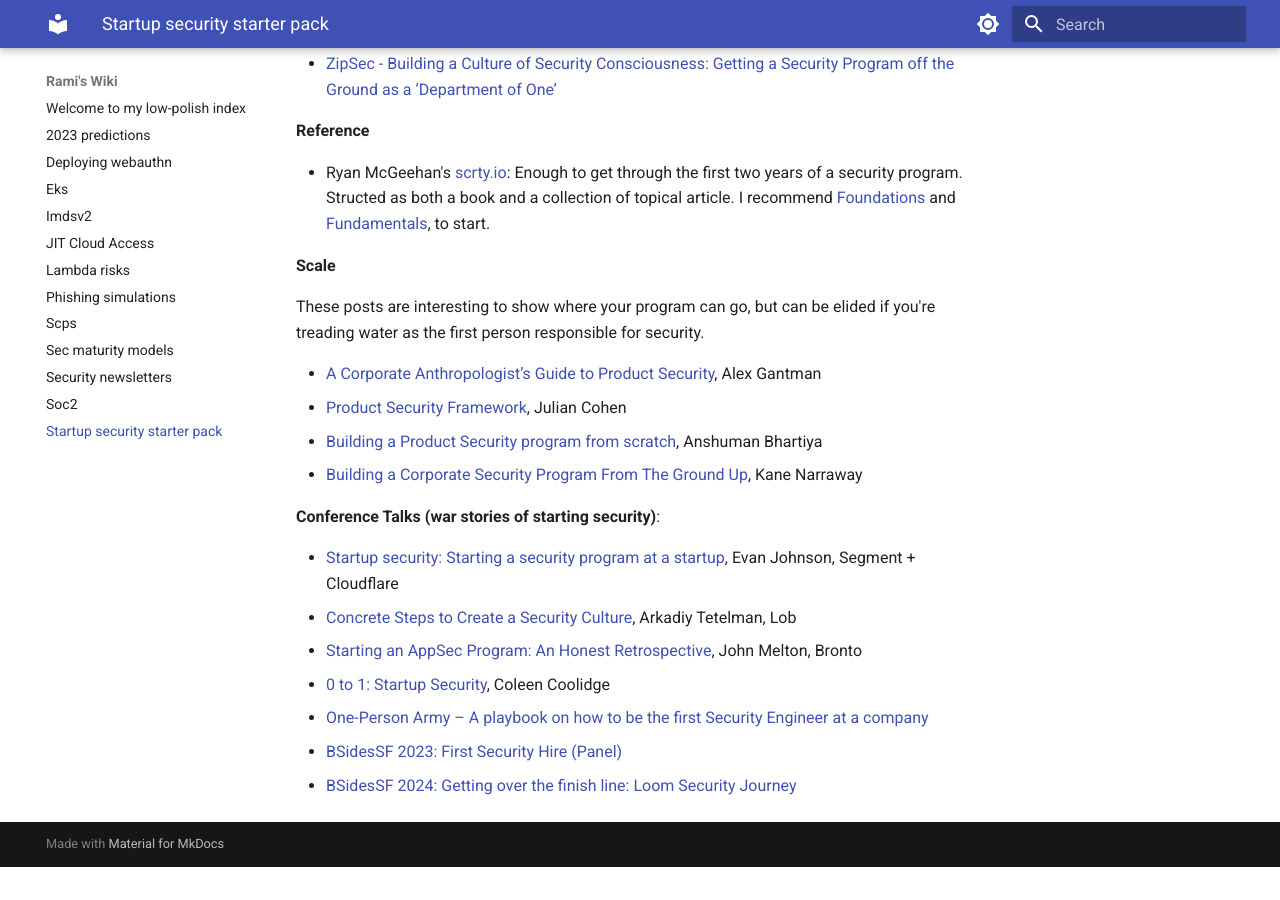
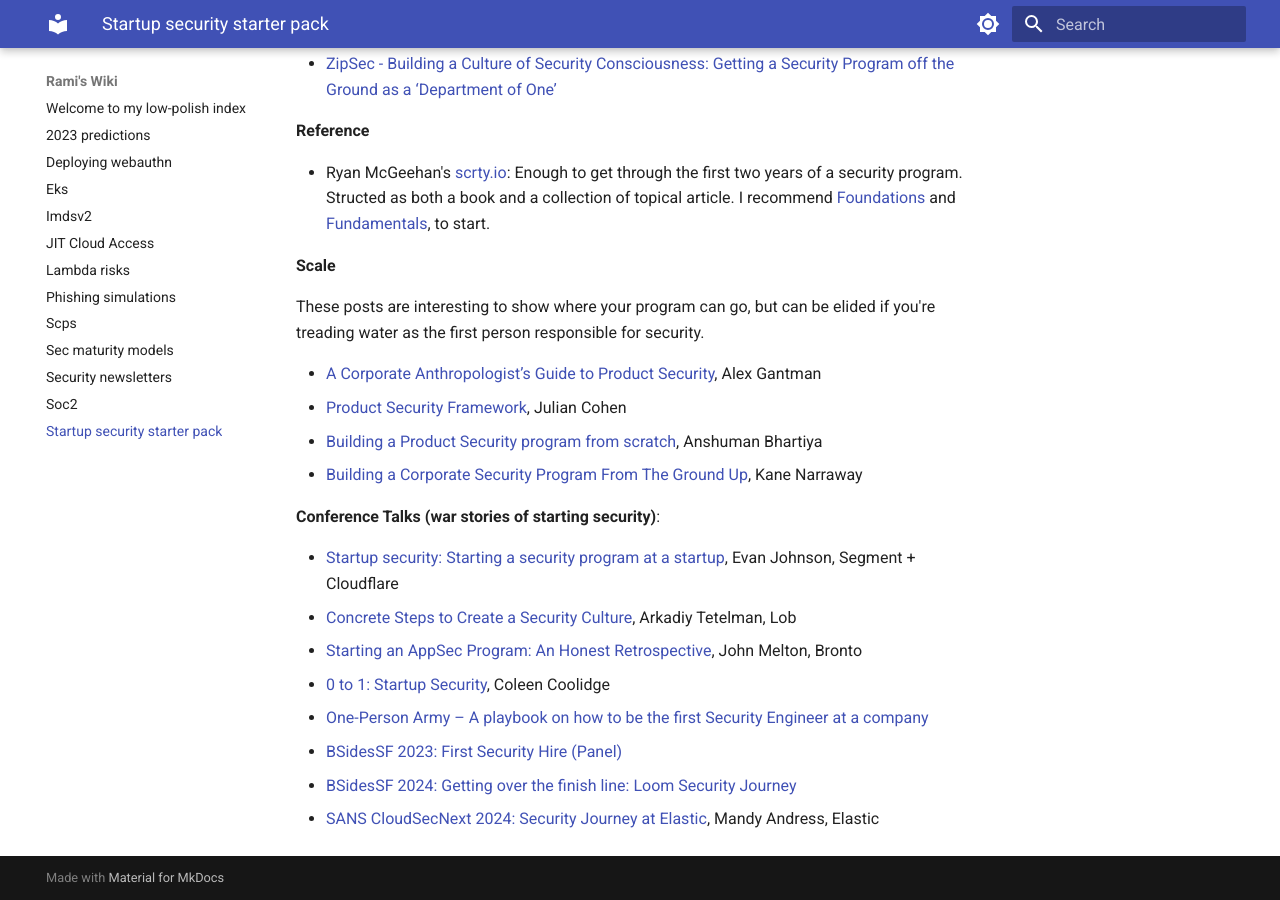
Before and after one commit to ramimac/wiki, an MkDocs documentation site: the page built from docs/startup-security-starter-pack.md, in a window 1280 px wide and 900 px high, scrolled down 818 px. Built offline with MkDocs 1.6.1 and Material for MkDocs 9.7.7, drawn with Linux system fonts in a browser that asks for light colours; before the commit the page ends 1685 px from its top, so only the background shows below that.

Commit message:
Add Elastic Security Journey

```diff
--- a/docs/startup-security-starter-pack.md
+++ b/docs/startup-security-starter-pack.md
@@ -41,3 +41,4 @@
 * [ One-Person Army – A playbook on how to be the first Security Engineer at a company](https://sector.ca/sessions/one-person-army-a-playbook-on-how-to-be-the-first-security-engineer-at-a-company/)
 * [BSidesSF 2023: First Security Hire (Panel)](https://www.youtube.com/watch?v=k01iaGzjvlE&list=PLbZzXF2qC3RuQAuC0C4Q7Lk4eQluqIVzL&index=43)
 * [BSidesSF 2024: Getting over the finish line: Loom Security Journey](https://www.youtube.com/watch?v=a3a6MypvDSM)
+* [SANS CloudSecNext 2024: Security Journey at Elastic](https://www.youtube.com/watch?v=sczb7W5yO0A), Mandy Andress, Elastic
```
